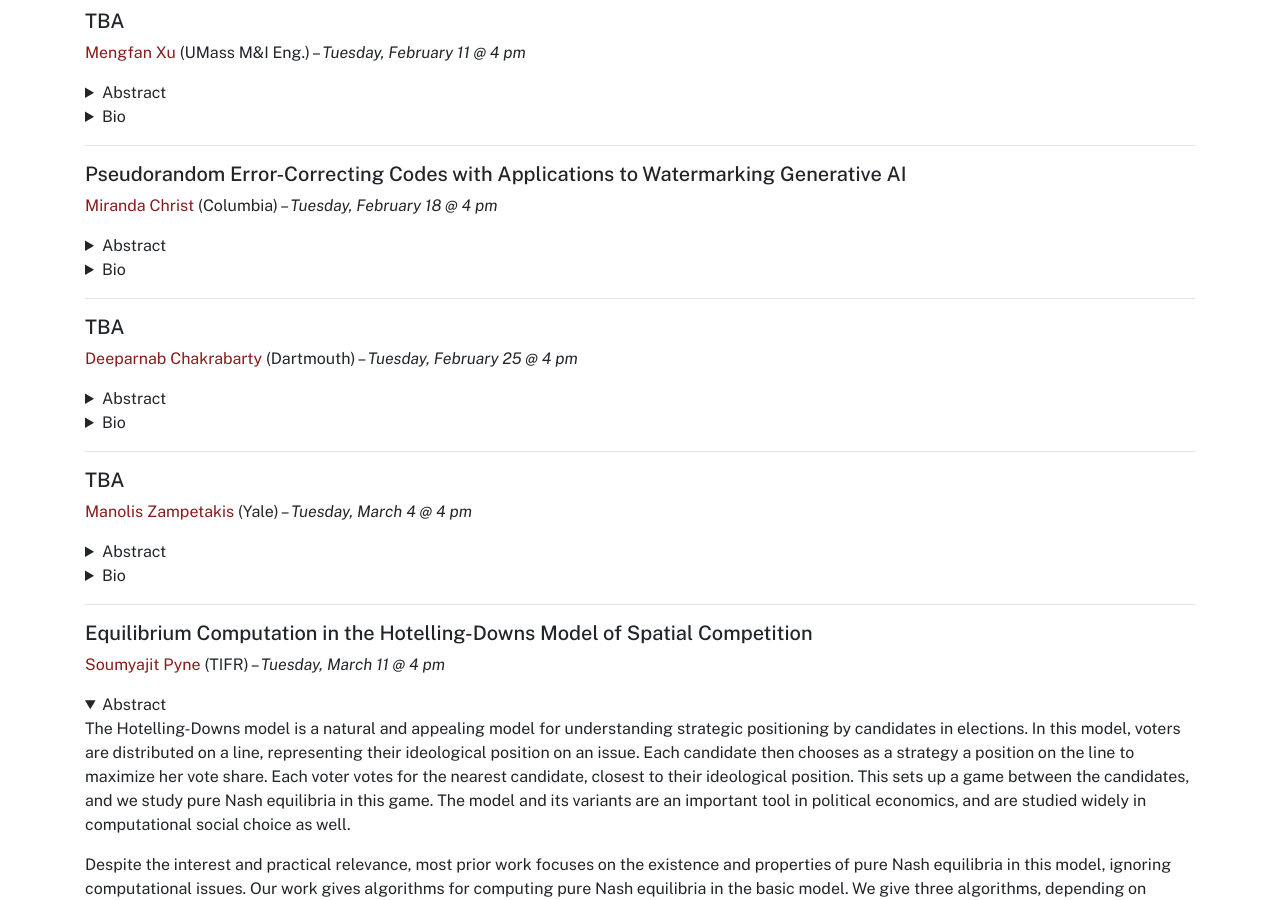
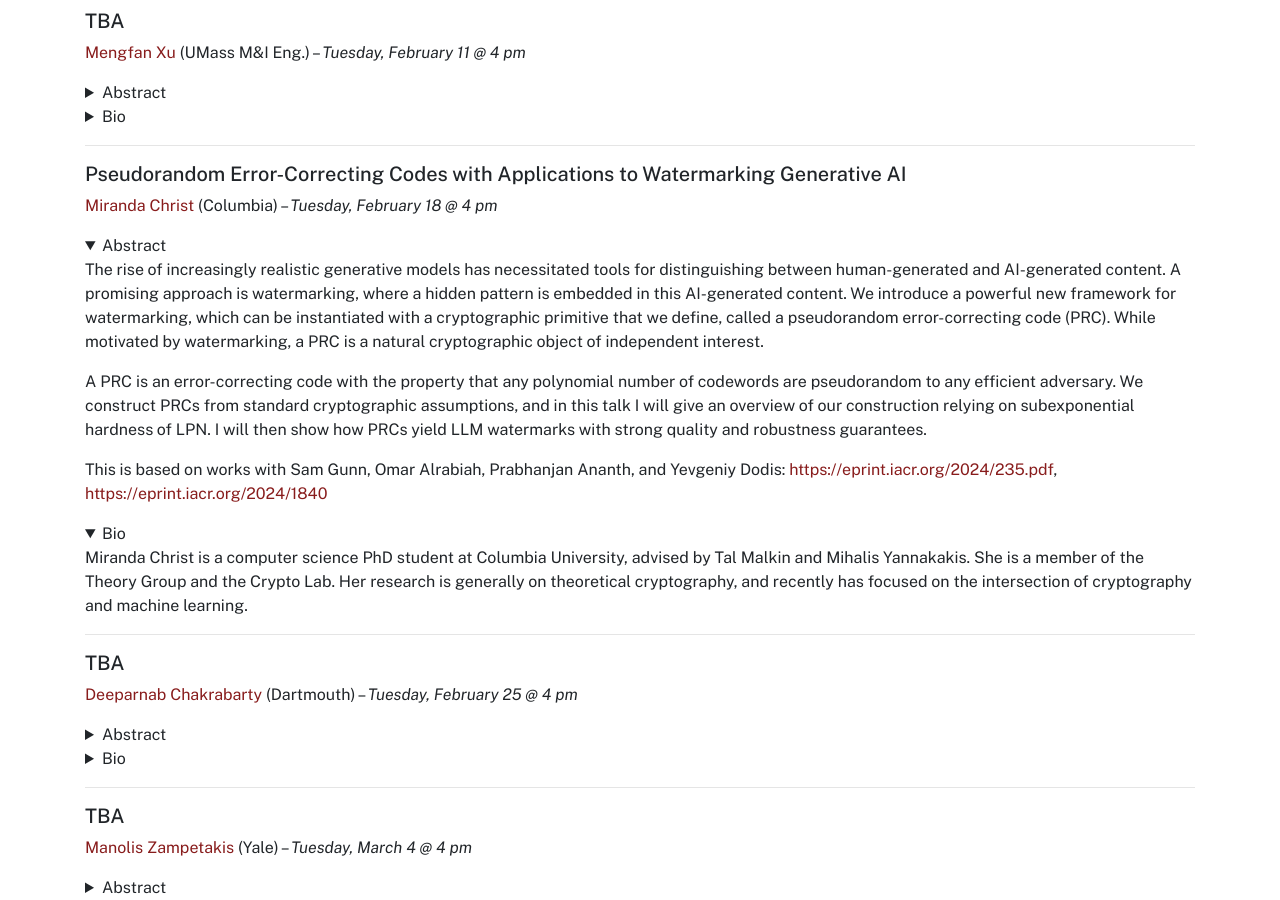
Before and after one commit to umass-theory/umass-theory.github.io, a Jekyll site: the page built from seminar.md, in a window 1280 px wide and 900 px high, scrolled down 801 px. Built offline with Jekyll 4.4.1, drawn with Linux system fonts in a browser that asks for light colours.

Commit message:
open details edit

```diff
--- a/seminar.md
+++ b/seminar.md
@@ -44,7 +44,7 @@ Bio TBA
 ##### Pseudorandom Error-Correcting Codes with Applications to Watermarking Generative AI
 
 [Miranda Christ](https://www.cs.columbia.edu/~mchrist/) (Columbia) --  *Tuesday, February 18 @ 4 pm*
-<details markdown="1">
+<details markdown="1" open='1'>
 <summary>Abstract</summary>
 
 The rise of increasingly realistic generative models has necessitated tools for distinguishing between human-generated and AI-generated content. A promising approach is watermarking, where a hidden pattern is embedded in this AI-generated content. We introduce a powerful new framework for watermarking, which can be instantiated with a cryptographic primitive that we define, called a pseudorandom error-correcting code (PRC). While motivated by watermarking, a PRC is a natural cryptographic object of independent interest.
@@ -54,7 +54,7 @@ A PRC is an error-correcting code with the property that any polynomial number o
 This is based on works with Sam Gunn, Omar Alrabiah, Prabhanjan Ananth, and Yevgeniy Dodis: [https://eprint.iacr.org/2024/235.pdf](https://eprint.iacr.org/2024/235.pdf), [https://eprint.iacr.org/2024/1840](https://eprint.iacr.org/2024/1840)
 
 </details>
-<details markdown="1">
+<details markdown="1" open='1'>
 <summary>Bio</summary>
 
 Miranda Christ is a computer science PhD student at Columbia University, advised by Tal Malkin and Mihalis Yannakakis. She is a member of the Theory Group and the Crypto Lab. Her research is generally on theoretical cryptography, and recently has focused on the intersection of cryptography and machine learning.
```
